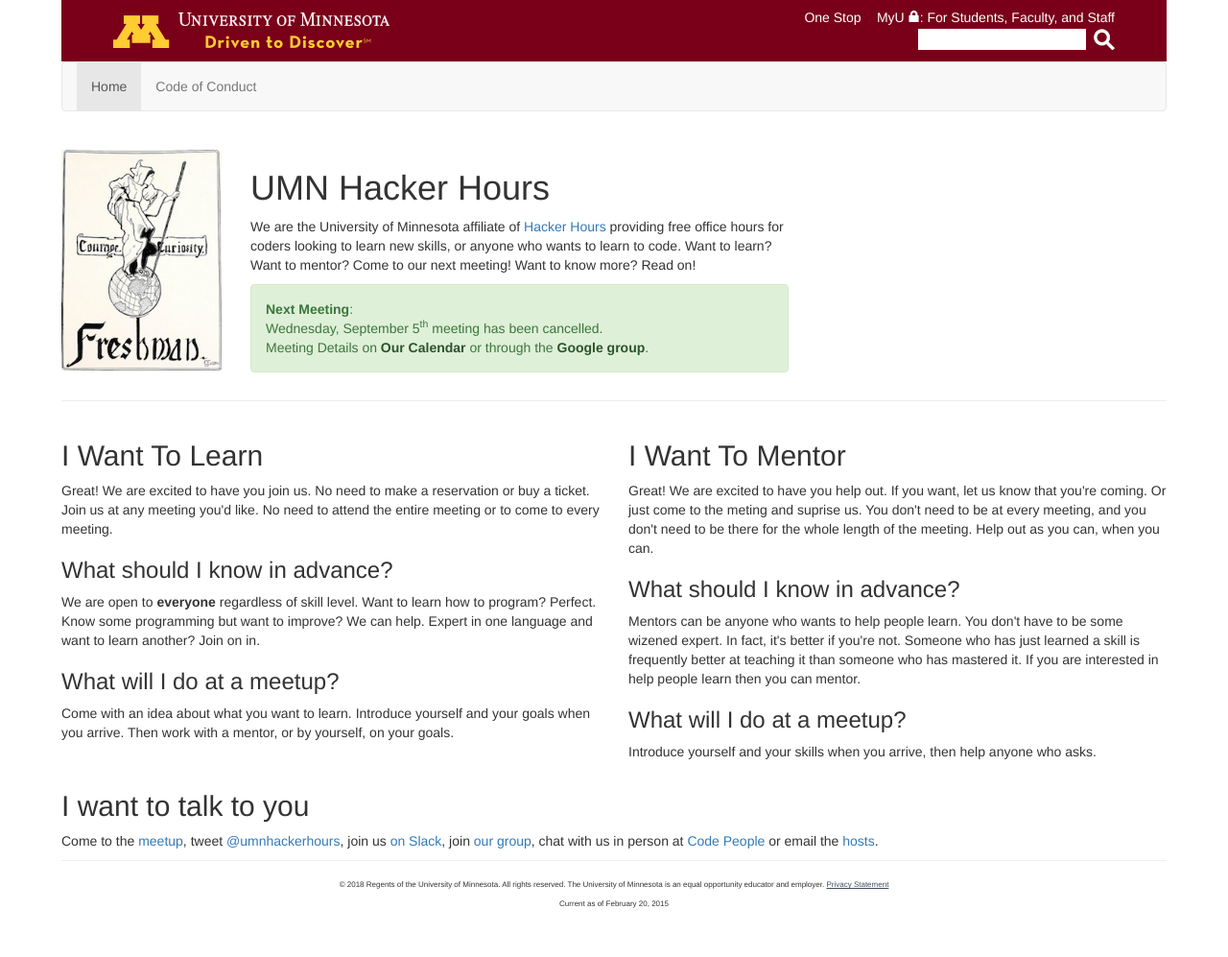
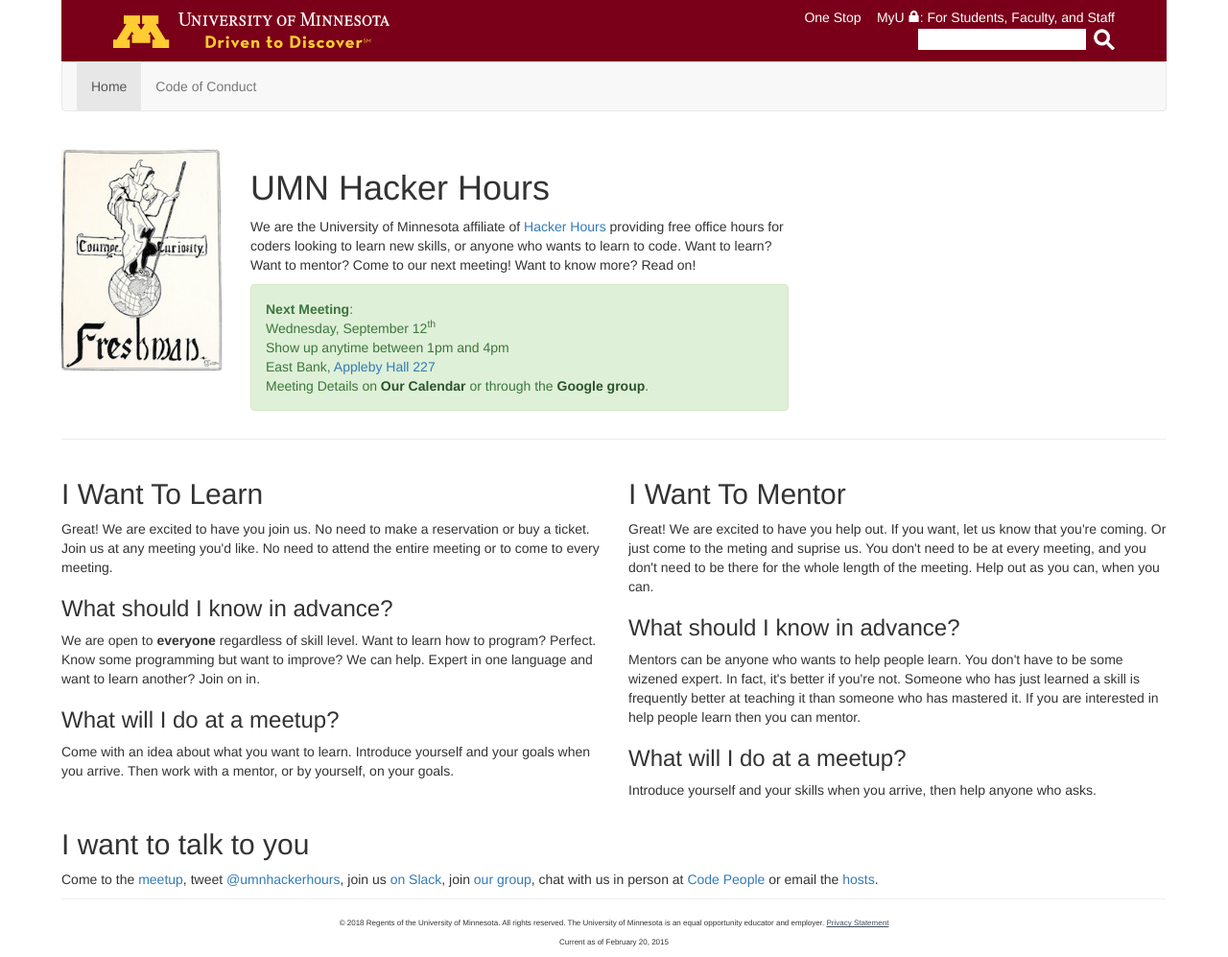
Before and after one commit to umnhackerhours/umnhackerhours.github.io, a Jekyll site: the page built from index.markdown, in a window 1280 px wide. Shown: the whole page at 96% size. Built offline with Jekyll 4.4.1, drawn with Linux system fonts in a browser that asks for light colours; before the commit the page ends 957 px from its top, so only the background shows below that.

Commit message:
Update East Bank location for Fall semster

```diff
--- a/index.markdown
+++ b/index.markdown
@@ -13,10 +13,9 @@ description: Home
       <div class="alert alert-success" role="alert">
         <a class="anchor" id="next_meeting"></a>
         <strong>Next Meeting</strong>:<br />
-        Wednesday, September 5<sup>th</sup> meeting has been cancelled. <br />
-        <!-- Wednesday, August 8<sup>th</sup><br /> -->
-        <!-- Show up anytime between 1pm and 4pm<br /> -->
-        <!-- East Bank, <a href="https://roomsearch.umn.edu/roomsearch/#/rooms/8ec1a1cb-2981-4ab1-ac3d-390ab620d10a">Bruininks Hall 121</a><br /> -->
+        Wednesday, September 12<sup>th</sup><br />
+        Show up anytime between 1pm and 4pm<br />
+        East Bank, <a href="https://roomsearch.umn.edu/roomsearch/#/rooms/3e39ae94-b405-4037-ba20-b48a6596f014">Appleby Hall 227</a><br />
         <!-- West Bank, <a href="https://roomsearch.umn.edu/roomsearch/#/rooms/5a3841ba-32b2-4dcd-bac6-deda166f50f2">Carlson 2-219</a><br /> -->
         <!-- St. Paul, <a href="https://roomsearch.umn.edu/roomsearch/#/rooms/236c88ec-0616-496e-bdfa-7d3b96ee9e33">Borlaug Hall 365</a><br /> -->
 
```
